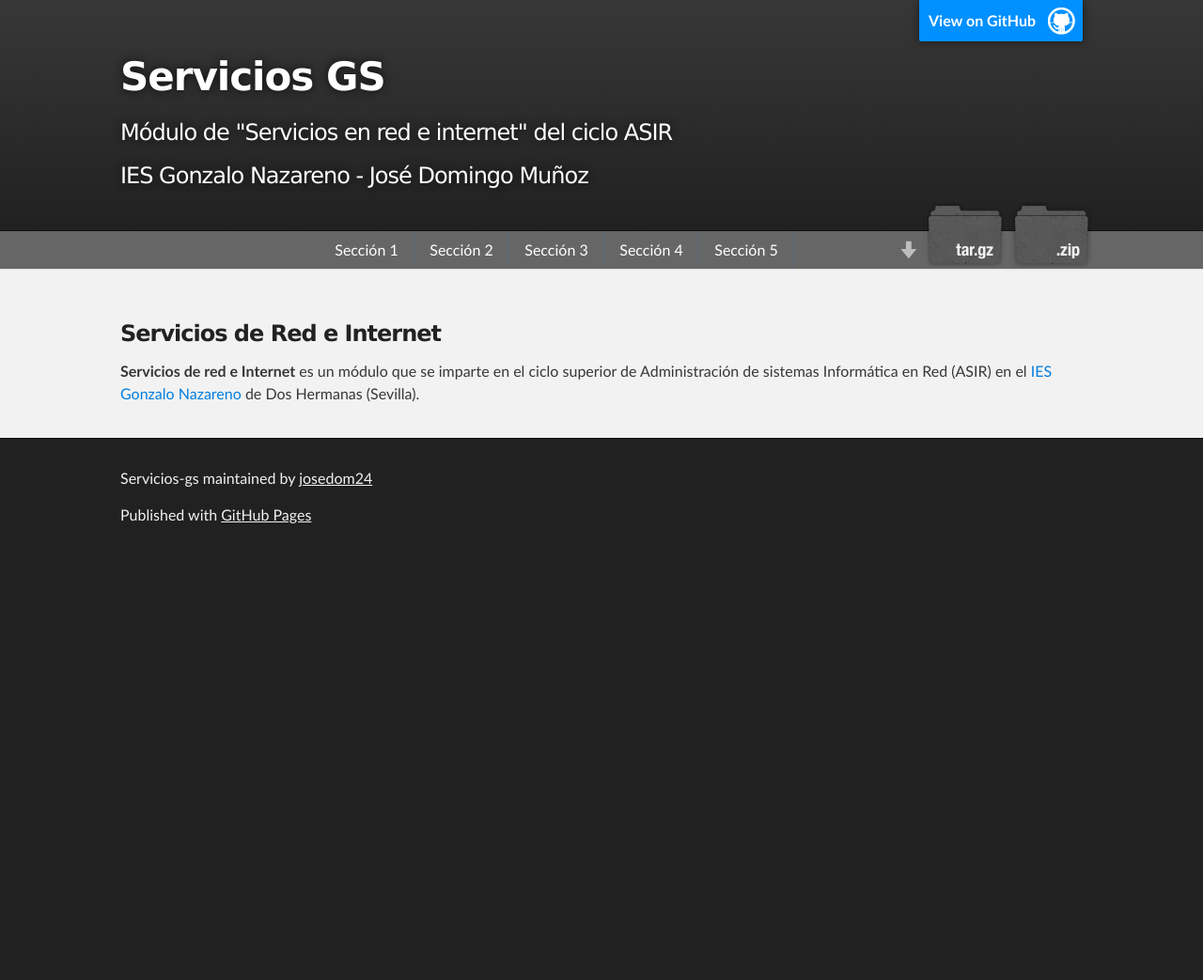
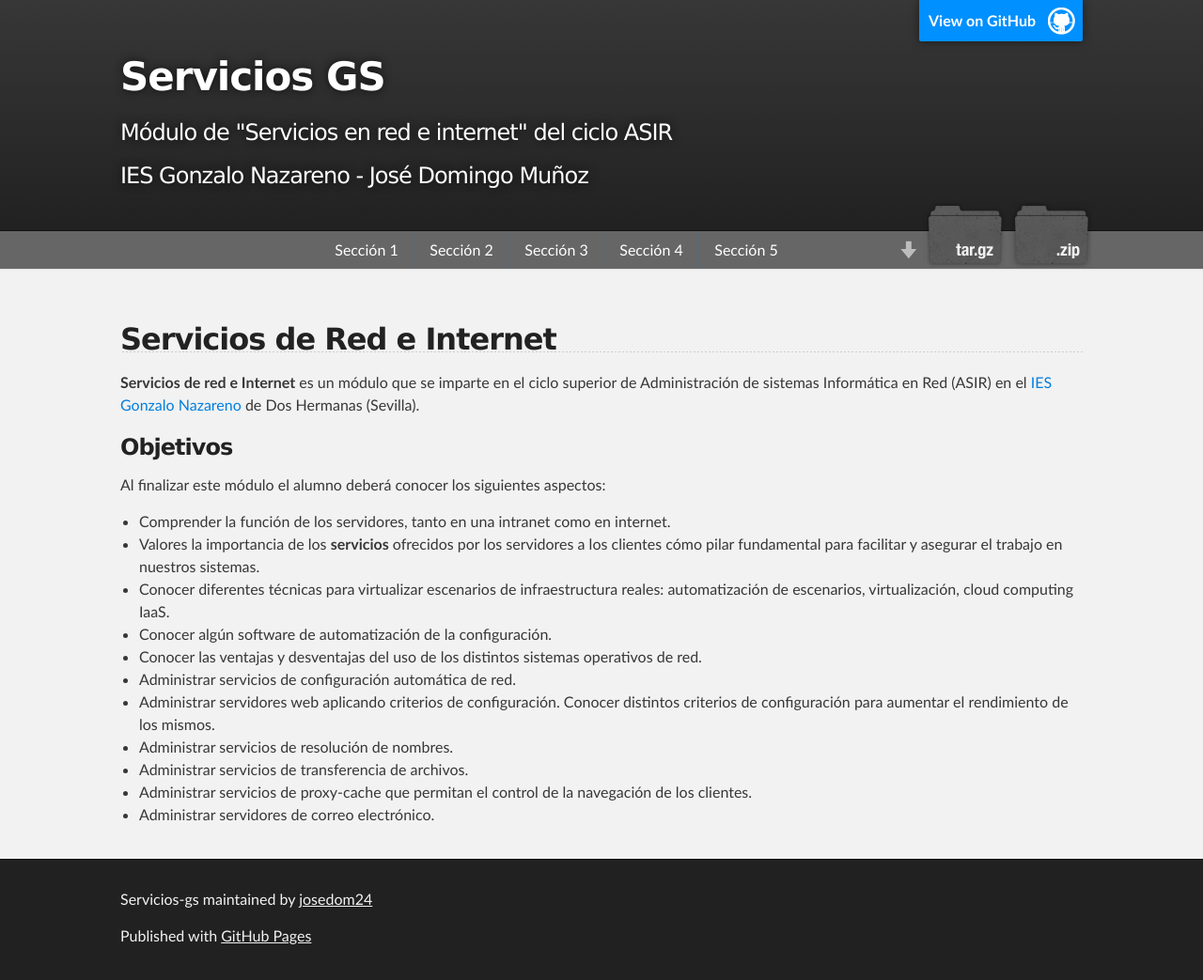
Before and after one commit to josedom24/servicios-gs, a Jekyll site: the page built from index.md, in a window 1280 px wide. Shown: the whole page at 94% size. Built offline with Jekyll 4.4.1, drawn with Linux system fonts in a browser that asks for light colours; nearby versions of some CDN libraries; before the commit the page ends 900 px from its top, so only the background shows below that.

Commit message:
Sync README.md in master branch to index.md in gh-pages

```diff
--- a/index.md
+++ b/index.md
@@ -3,6 +3,22 @@ layout: index
 ---
 
 
-### Servicios de Red e Internet
+## Servicios de Red e Internet
 
 **Servicios de red e Internet** es un módulo que se imparte en el ciclo superior de Administración de sistemas Informática en Red (ASIR) en el [IES Gonzalo Nazareno](http://informatica.gonzalonazareno.org) de Dos Hermanas (Sevilla).
+
+### Objetivos
+
+Al finalizar este módulo el alumno deberá conocer los siguientes aspectos:
+
+* Comprender la función de los servidores, tanto en una intranet como en internet.
+* Valores la importancia de los **servicios** ofrecidos por los servidores a los clientes cómo pilar fundamental para facilitar y asegurar el trabajo en nuestros sistemas.
+* Conocer diferentes técnicas para virtualizar escenarios de infraestructura reales: automatización de escenarios, virtualización, cloud computing IaaS.
+* Conocer algún software de automatización de la configuración.
+* Conocer las ventajas y desventajas del uso de los distintos sistemas operativos de red.
+* Administrar servicios de configuración automática de red.
+* Administrar servidores web aplicando criterios de configuración. Conocer distintos criterios de configuración para aumentar el rendimiento de los mismos.
+* Administrar servicios de resolución de nombres.
+* Administrar servicios de transferencia de archivos.
+* Administrar servicios de proxy-cache que permitan el control de la navegación de los clientes.
+* Administrar servidores de correo electrónico.
```
